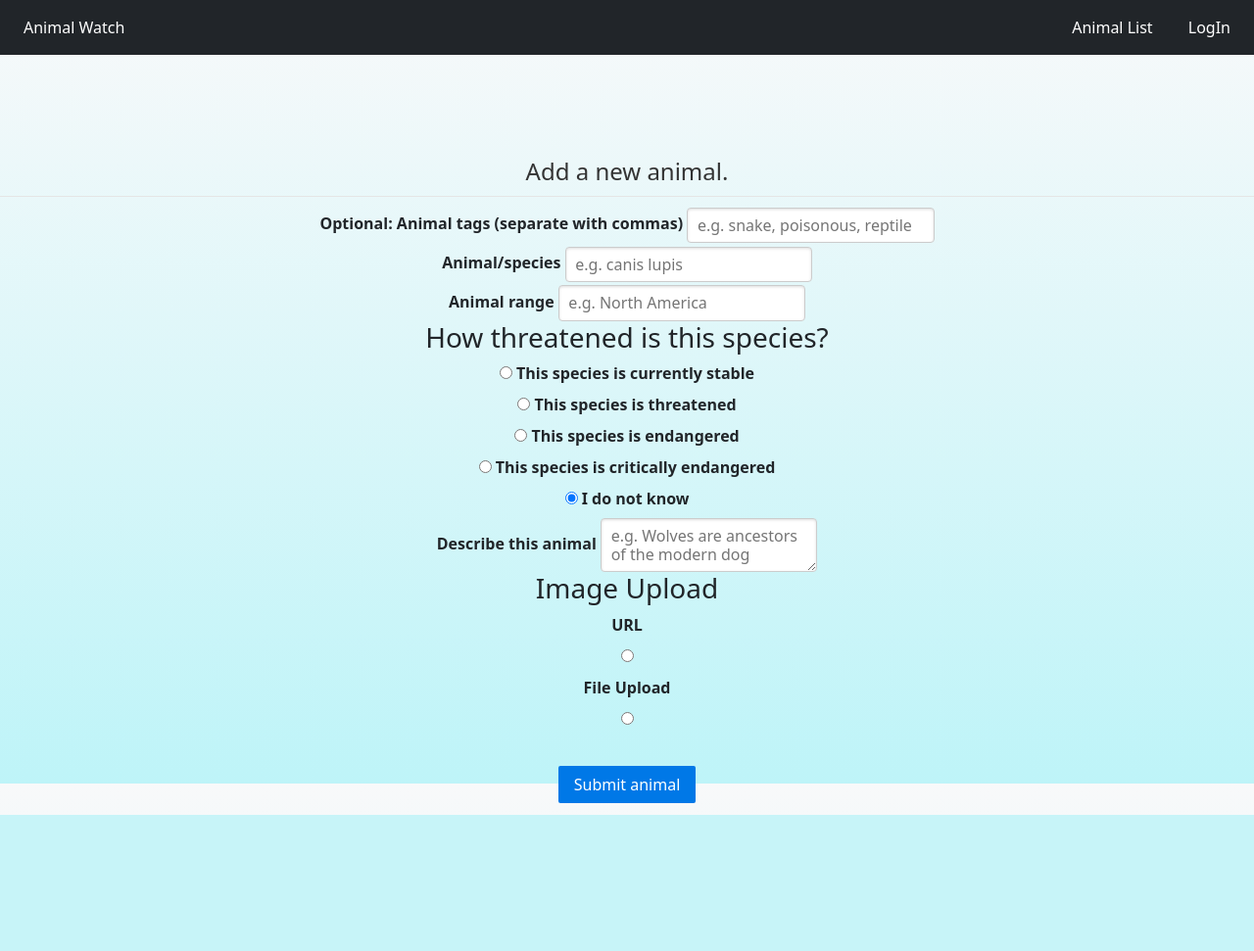
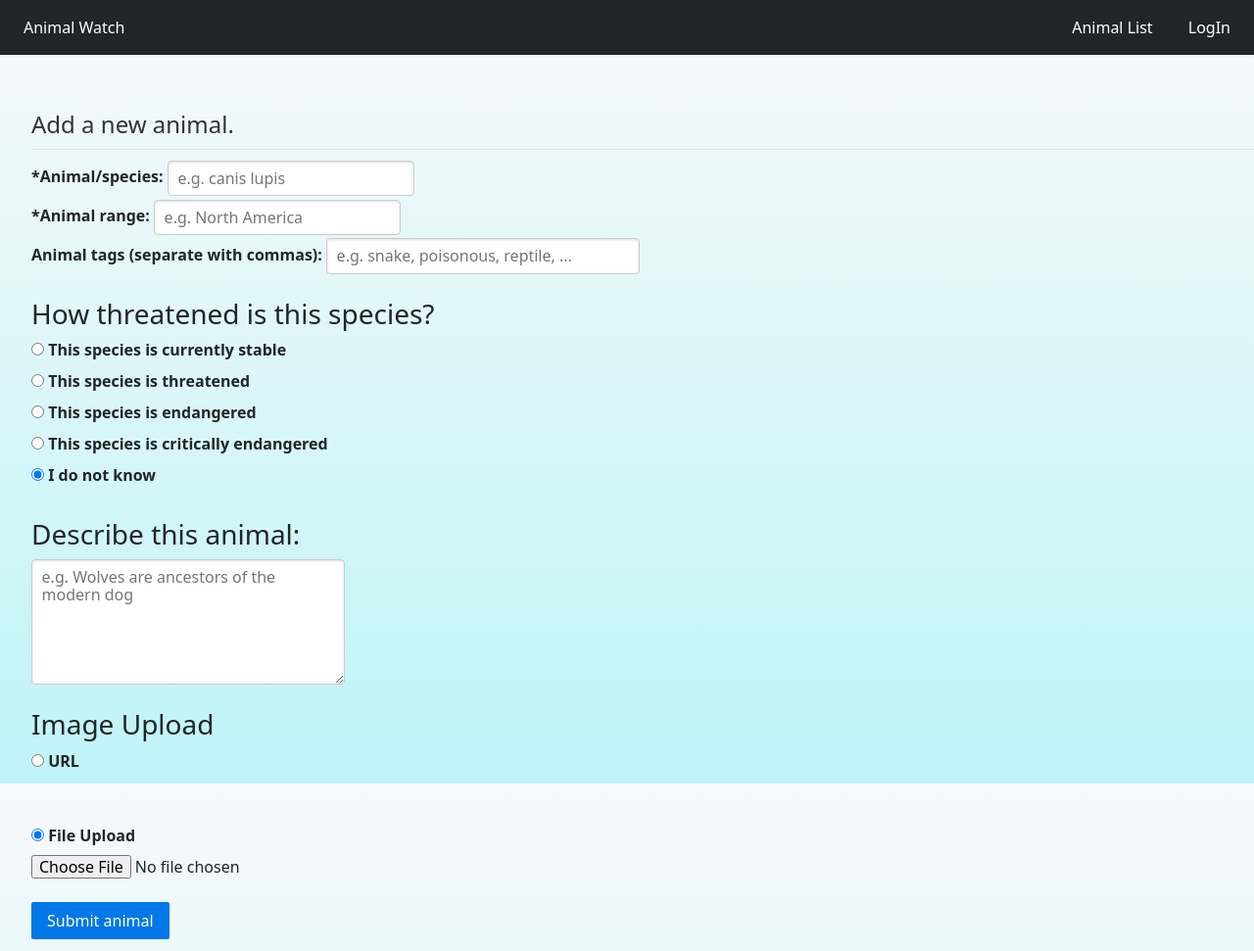
Before and after one commit to WileyBui/Animal-Watch, a Flask app: template templates/addAnimal.html in a window 1280 px wide. Shown: the whole page at 98% size. Before the commit the page ends 832 px from the top, so only its background shows below. Run offline with Flask 2, Linux system fonts and the light colour scheme; the template is opened without the code that fills it, so the values that code supplies are empty; some libraries are stand-ins or nearby versions.

Commit message:
Styling fixes, Ray and Elise

```diff
--- a/static/main.css
+++ b/static/main.css
@@ -84,7 +84,14 @@ body {
 
 #addAnimalForm{
     display: block;
-    text-align: center;
-    align-content: center;
-    align-items: center;
+    padding-left: 1em;
 }
+
+#aligned-desc{
+  height: 8em;
+  width: 20em;
+}
+
+#aligned-tags{
+  width: 20em;
+}
--- a/templates/addAnimal.html
+++ b/templates/addAnimal.html
@@ -16,22 +16,21 @@
 
   <div id="addAnimalForm">
     <br>
-    <br>
-    <br>
 
     <form class="pure-form" id="addAnimalForm" method = "POST" enctype="multipart/form-data">
       <fieldset>
           <legend>Add a new animal.</legend>
-          <label for="aligned-tags">Optional: Animal tags (separate with commas)</label>
-            <input type="text" id="aligned-tags" name="tags" placeholder="e.g. snake, poisonous, reptile"/>
-          <br>
-          <label for="aligned-species">Animal/species</label>
+          <label for="aligned-species">*Animal/species:</label>
             <input type="text" id="aligned-species" name = "species" placeholder="e.g. canis lupis" required />
           <br>
-          <label for="aligned-range">Animal range</label>
-            <input type="text" id="aligned-range" name = "range" placeholder="e.g. North America" />
+          <label for="aligned-range">*Animal range:</label>
+            <input type="text" id="aligned-range" name = "range" placeholder="e.g. North America" required/>
+          <br>
+          <label for="aligned-tags">Animal tags (separate with commas):</label>
+            <input type="text" id="aligned-tags" name="tags" placeholder="e.g. snake, poisonous, reptile, ..."/>
           <br>
           <div>
+            <br>
             <h3>How threatened is this species?</h3> <!--  https://en.wikipedia.org/wiki/Conservation_status  -->
             <label for="checkbox-radio-option-one" class="pure-radio">
               <input type="radio" id="checkbox-radio-option-one" name="classification" value="0"  /> This species is currently stable</label>
@@ -48,19 +47,21 @@
             <label for="checkbox-radio-option-five" class="pure-radio">
               <input type="radio" id="checkbox-radio-option-five" name="classification" value="-1" checked=""/> I do not know</label>
           </div>
+          <br>
 
-          <label for="aligned-desc">Describe this animal</label>
+          <h3>Describe this animal:</h3>
             <textarea id="aligned-desc" name = "description" required placeholder="e.g. Wolves are ancestors of the modern dog"></textarea>
           <br>
-          <div>
+          <br>
+          <div id="image_input">
               <h3>Image Upload</h3>
-              <label for="image-upload-option-1" class="pure-radio">URL</label>
-                <input type="radio" id="image-upload-option-1" name="imageType" value="URL" />
-              <label for="image-upload-option-2" class="pure-radio">File Upload</label>
-                <input type="radio" id="image-upload-option-2" name="imageType" value="File" />
-                <br />
+              <label for="image-upload-option-1" class="pure-radio">
+                <input type="radio" id="image-upload-option-1" name="imageType" value="URL" /> URL</label>
                 <input type="text" id="aligned-image-URL" name="imageURL" placeholder="www.cuteturtlething.com/myTurtle" style="visibility:hidden" />
-                <input type="file" id="aligned-image-file" name="imageFile" style="visibility:hidden" />
+              <label for="image-upload-option-2" class="pure-radio">
+                <input type="radio" id="image-upload-option-2" name="imageType" value="File" checked=""/> File Upload</label>
+                <input type="file" id="aligned-image-file" name="imageFile" /><br>
+                <br>
           </div>
           <!--
           <p> Image
```
